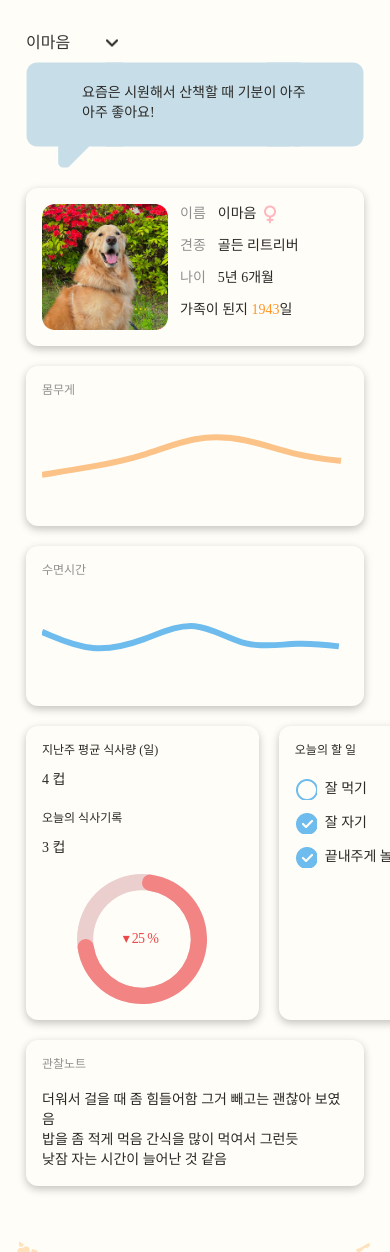
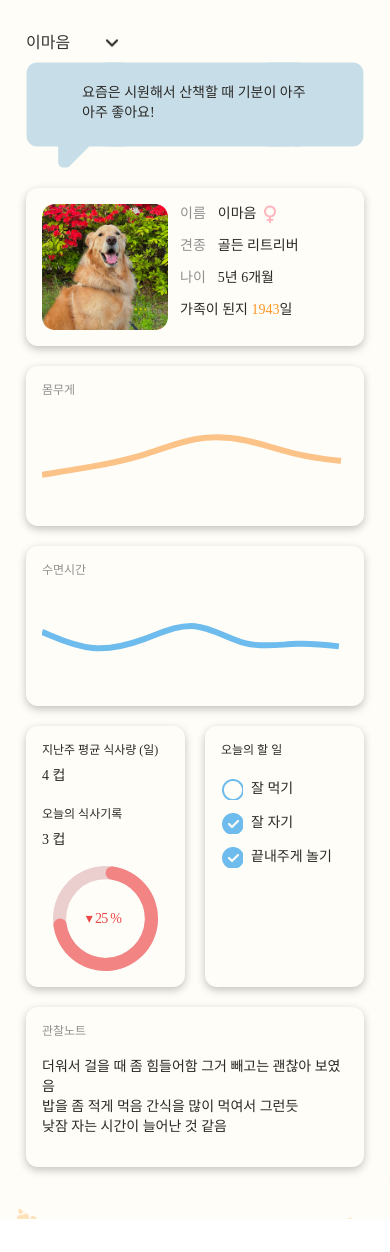
Before and after one commit to run3go/WEB4_5_404TNF_FE, a Next.js app: page /dashboard in a window 390 px wide. After the commit the page ends 1219 px from the top, so only its background shows below. Built offline with nearby package versions, Linux system fonts and the light colour scheme.

Commit message:
💄 Style: 레이아웃에 따른 일부 스타일 수정

```diff
--- a/src/app/dashboard/page.tsx
+++ b/src/app/dashboard/page.tsx
@@ -38,7 +38,7 @@ export default async function Dashboard() {
   ];
 
   return (
-    <main className="h-full w-screen rounded-[50px] bg-[var(--color-background)] px-[26px] py-6 sm:h-[calc(100vh-176px)] sm:w-full sm:px-12 sm:py-7">
+    <main className="h-full w-screen rounded-[50px] bg-[var(--color-background)] px-[26px] py-6 sm:h-200 sm:w-full sm:px-12 sm:py-7">
       <div className="flex items-center justify-between sm:mb-7">
         <h2 className="hidden text-xl font-bold sm:block">
           마음이는 평균보다 3kg 무거워요! 다이어트가 필요하니 간식을 줄여보는 건
@@ -77,7 +77,7 @@ export default async function Dashboard() {
               요즘은 시원해서 산책할 때 기분이 아주아주 좋아요!
             </div>
           </div>
-          <div className="flex justify-between gap-5 sm:gap-8">
+          <div className="flex items-center justify-between gap-5 sm:gap-8">
             <FeedCard />
             <TodoCard />
           </div>
--- a/src/components/dashboard/FeedCard.tsx
+++ b/src/components/dashboard/FeedCard.tsx
@@ -3,12 +3,12 @@ import DonutGraph from './graph/DonutGraph';
 
 export default function FeedCard() {
   return (
-    <Card className="flex aspect-[255/322] w-full max-w-[255px] flex-col text-sm font-medium sm:text-base">
-      <div className="mb-5 flex flex-col gap-3">
+    <Card className="flex w-full max-w-[255px] flex-col text-sm font-medium sm:text-base">
+      <div className="mb-5 flex flex-col gap-2">
         <span className="text-xs sm:text-base">지난주 평균 식사량 (일)</span>
         <span>4 컵</span>
       </div>
-      <div className="mb-4 flex flex-col gap-3">
+      <div className="mb-4 flex flex-col gap-2">
         <span className="text-xs sm:text-base">오늘의 식사기록</span>
         <span>3 컵</span>
       </div>
--- a/src/components/dashboard/NoteCard.tsx
+++ b/src/components/dashboard/NoteCard.tsx
@@ -7,18 +7,18 @@ export default function NoteCard() {
   const [flip, setFlip] = useState(true);
   return (
     <motion.div
-      className="relative h-40 w-full max-w-[558px] sm:h-[210px]"
+      className="relative h-40 w-full max-w-[558px] sm:h-[200px]"
       animate={{ rotateY: flip ? 0 : 180 }}
       transition={{ duration: 0.7 }}
       onClick={() => setFlip(!flip)}
     >
       <motion.div
-        className="absolute w-full backface-hidden"
+        className="absolute h-full w-full backface-hidden"
         animate={{ rotateY: flip ? 0 : 180 }}
         transition={{ duration: 0.7 }}
       >
         {/* 앞면 */}
-        <Card className="card__hover aspect-[560/210] w-full max-w-[560px] font-medium">
+        <Card className="card__hover h-full w-full max-w-[560px] font-medium">
           <h2 className="mb-[18px] text-xs text-[var(--color-grey)] sm:text-base sm:text-[var(--color-black)]">
             관찰노트
           </h2>
@@ -30,13 +30,13 @@ export default function NoteCard() {
         </Card>
       </motion.div>
       <motion.div
-        className="absolute w-full -scale-x-100 backface-hidden"
+        className="absolute h-full w-full -scale-x-100 backface-hidden"
         initial={{ rotateY: 180 }}
         animate={{ rotateY: flip ? 180 : 0 }}
         transition={{ duration: 0.7 }}
       >
         {/* 뒷면 */}
-        <Card className="card__hover h-40 w-full max-w-[558px] overflow-hidden py-4 sm:h-[210px]">
+        <Card className="card__hover h-40 w-full max-w-[558px] overflow-hidden py-4 sm:h-[200px]">
           <h2 className="mb-[18px] text-xs text-[var(--color-grey)] sm:text-base sm:text-[var(--color-black)]">
             2025. 7. 1
           </h2>
--- a/src/components/dashboard/TodoCard.tsx
+++ b/src/components/dashboard/TodoCard.tsx
@@ -4,7 +4,7 @@ import Icon from '../common/Icon';
 export default function TodoCard() {
   const checked = false;
   return (
-    <Card className="flex aspect-[255/322] w-full max-w-[255px] flex-col">
+    <Card className="flex h-full w-full max-w-[255px] flex-col">
       <h2 className="mb-5 text-xs font-medium sm:text-base">오늘의 할 일</h2>
       <ul className="scrollbar-hidden flex grow-1 flex-col gap-3 overflow-y-scroll text-sm select-none sm:text-base">
         <li>
--- a/src/components/dashboard/WalkCard.tsx
+++ b/src/components/dashboard/WalkCard.tsx
@@ -3,8 +3,8 @@ import BarGraph from './graph/BarGraph';
 
 export default function WalkCard() {
   return (
-    <Card className="hidden w-60 items-stretch sm:block">
-      <h2 className="font-medium">산책 시간</h2>
+    <Card className="hidden w-60 sm:block">
+      <h2 className="mb-8 font-medium">산책 시간</h2>
       <BarGraph />
     </Card>
   );
--- a/src/components/dashboard/graph/BarGraph.tsx
+++ b/src/components/dashboard/graph/BarGraph.tsx
@@ -9,7 +9,7 @@ export default function BarGraph() {
     const dataset = [100, 80, 90, 30, 20, 70, 50, 60];
     const maxData = Math.max(...dataset);
     const width = 192;
-    const height = 580;
+    const height = 560;
     const barHeight = 46;
     const barSpacing = 16;
 
@@ -35,7 +35,7 @@ export default function BarGraph() {
   }, []);
 
   return (
-    <div className="mt-8">
+    <div>
       <svg ref={svgRef}></svg>
     </div>
   );
--- a/src/components/dashboard/graph/DonutGraph.tsx
+++ b/src/components/dashboard/graph/DonutGraph.tsx
@@ -8,8 +8,8 @@ export default function DonutGraph() {
   useEffect(() => {
     if (!svgRef.current) return;
 
-    const width = 130;
-    const height = 130;
+    const width = 105;
+    const height = 105;
     const outerRadius = height / 2;
     const innerRadius = outerRadius * 0.75;
     const tau = 2 * Math.PI;
@@ -53,8 +53,8 @@ export default function DonutGraph() {
 
   return (
     <div className="relative self-center">
-      <svg width={130} height={130} ref={svgRef}></svg>
-      <div className="absolute top-1/2 left-1/2 -translate-x-1/2 -translate-y-1/2 px-0 pr-1 tracking-tighter text-[var(--color-red)]">
+      <svg width={105} height={105} ref={svgRef}></svg>
+      <div className="absolute top-1/2 left-1/2 -translate-x-1/2 -translate-y-1/2 px-0 pr-1 text-sm tracking-tighter text-[var(--color-red)]">
         ▾ 25 %
       </div>
     </div>
--- a/src/components/dashboard/graph/LineGraphCard.tsx
+++ b/src/components/dashboard/graph/LineGraphCard.tsx
@@ -88,7 +88,7 @@ export default function LineGraphCard({
 
   return (
     <motion.div
-      className="relative h-40 w-full max-w-[558px] sm:h-[210px]"
+      className="relative h-40 w-full max-w-[558px] sm:h-[200px]"
       animate={{ rotateY: flip ? 0 : 180 }}
       transition={{ duration: 0.7 }}
       onClick={() => setFlip(!flip)}
@@ -99,7 +99,7 @@ export default function LineGraphCard({
         transition={{ duration: 0.7 }}
       >
         {/* 앞면 */}
-        <Card className="card__hover h-40 w-full sm:h-[210px]">
+        <Card className="card__hover h-40 w-full sm:h-[200px]">
           <h2 className="mb-8 text-xs font-medium text-[var(--color-grey)] sm:mb-13 sm:text-base sm:text-[var(--color-black)]">
             {title}
           </h2>
@@ -121,7 +121,7 @@ export default function LineGraphCard({
         transition={{ duration: 0.7 }}
       >
         {/* 뒷면 */}
-        <Card className="card__hover h-40 w-full max-w-[558px] overflow-hidden py-4 sm:h-[210px]">
+        <Card className="card__hover h-40 w-full max-w-[558px] overflow-hidden py-4 sm:h-[200px]">
           <table className="w-full">
             <thead>
               <tr className="flex w-full border-b border-[var(--color-primary-300)] pb-3 text-sm sm:pb-2 sm:text-base">
@@ -129,7 +129,7 @@ export default function LineGraphCard({
                 <th className="basis-2/5 font-medium">{title}</th>
               </tr>
             </thead>
-            <tbody className="scrollbar-hidden block h-23 overflow-y-scroll text-sm sm:h-[150px] sm:text-base">
+            <tbody className="scrollbar-hidden block h-23 overflow-y-scroll text-sm sm:h-[115px] sm:text-base">
               {dataset.map((data, index) => (
                 <tr
                   key={index}
```
Also changed, not shown: src/components/dashboard/ProfileCard.tsx (+4 -4 lines).
